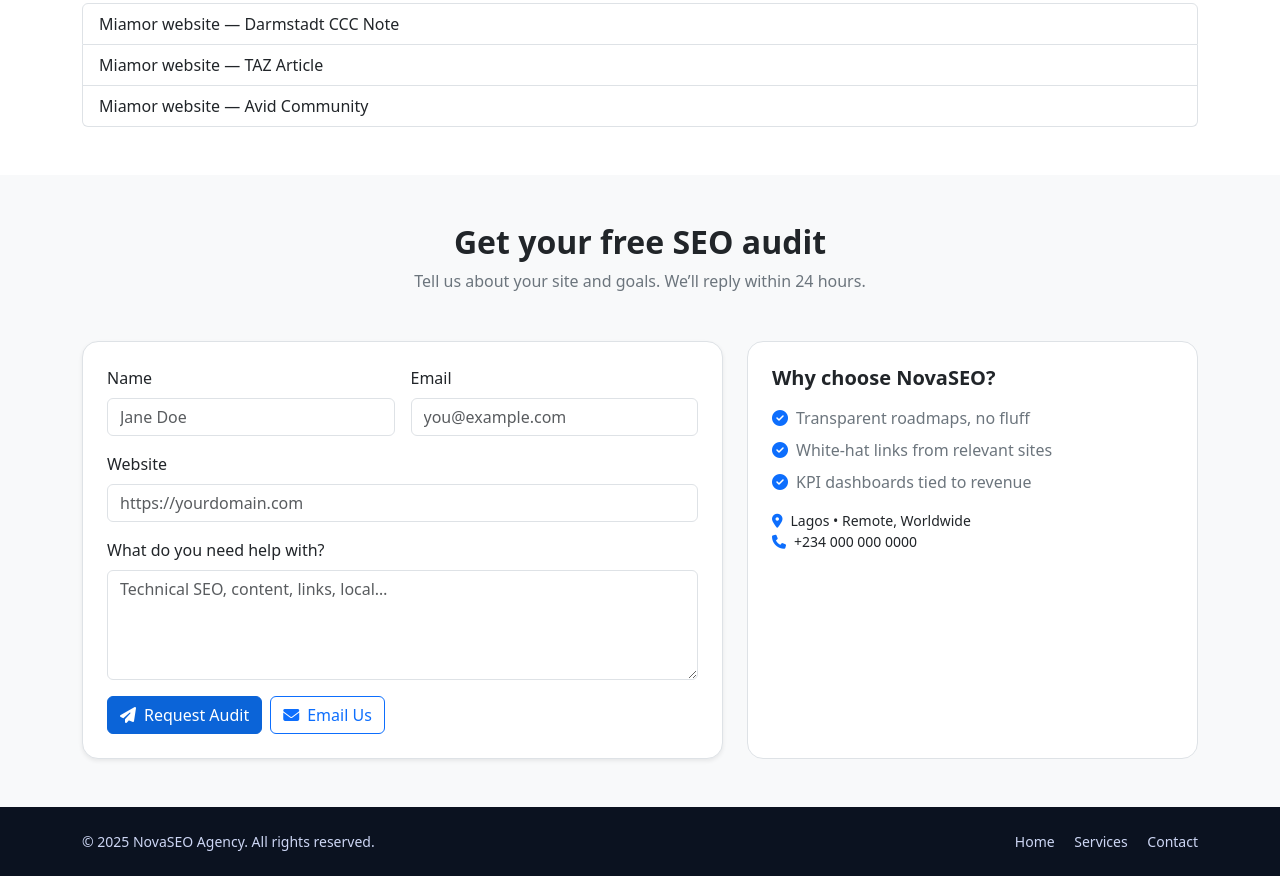
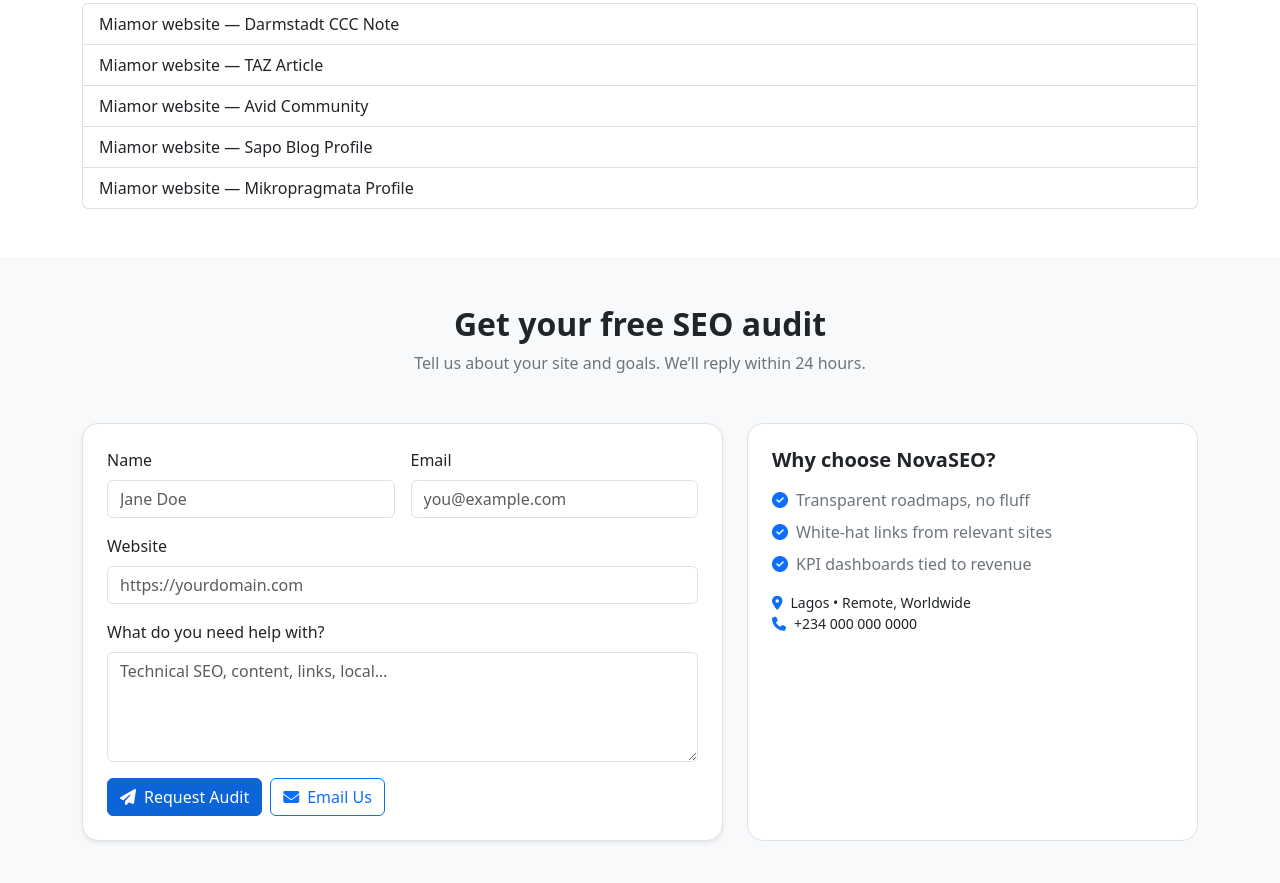
Before and after one commit to Khartoon002/khartoon002.github.com, a plain HTML site: page index.html in a window 1280 px wide. Shown: the part 1660-2543 px from the top of the page. Drawn offline with nearby package versions, Linux system fonts and the light colour scheme.

Commit message:
Update index.html

```diff
--- a/index.html
+++ b/index.html
@@ -173,6 +173,8 @@
         <a href="https://md.darmstadt.ccc.de/s/-2hCmREuU" class="list-group-item list-group-item-action" target="_blank">Miamor website — Darmstadt CCC Note</a>
         <a href="https://taz.de/!ku226248/" class="list-group-item list-group-item-action" target="_blank">Miamor website — TAZ Article</a>
         <a href="https://community.avid.com/members/Steven-David/default.aspx" class="list-group-item list-group-item-action" target="_blank">Miamor website — Avid Community</a>
+        <a href="https://blogs.sapo.pt/profile?blog=tonystark" class="list-group-item list-group-item-action" target="_blank">Miamor website — Sapo Blog Profile</a>
+        <a href="https://mikropragmata.lifo.gr/meli/52104/profile/" class="list-group-item list-group-item-action" target="_blank">Miamor website — Mikropragmata Profile</a>
       </div>
     </div>
   </section>
```
